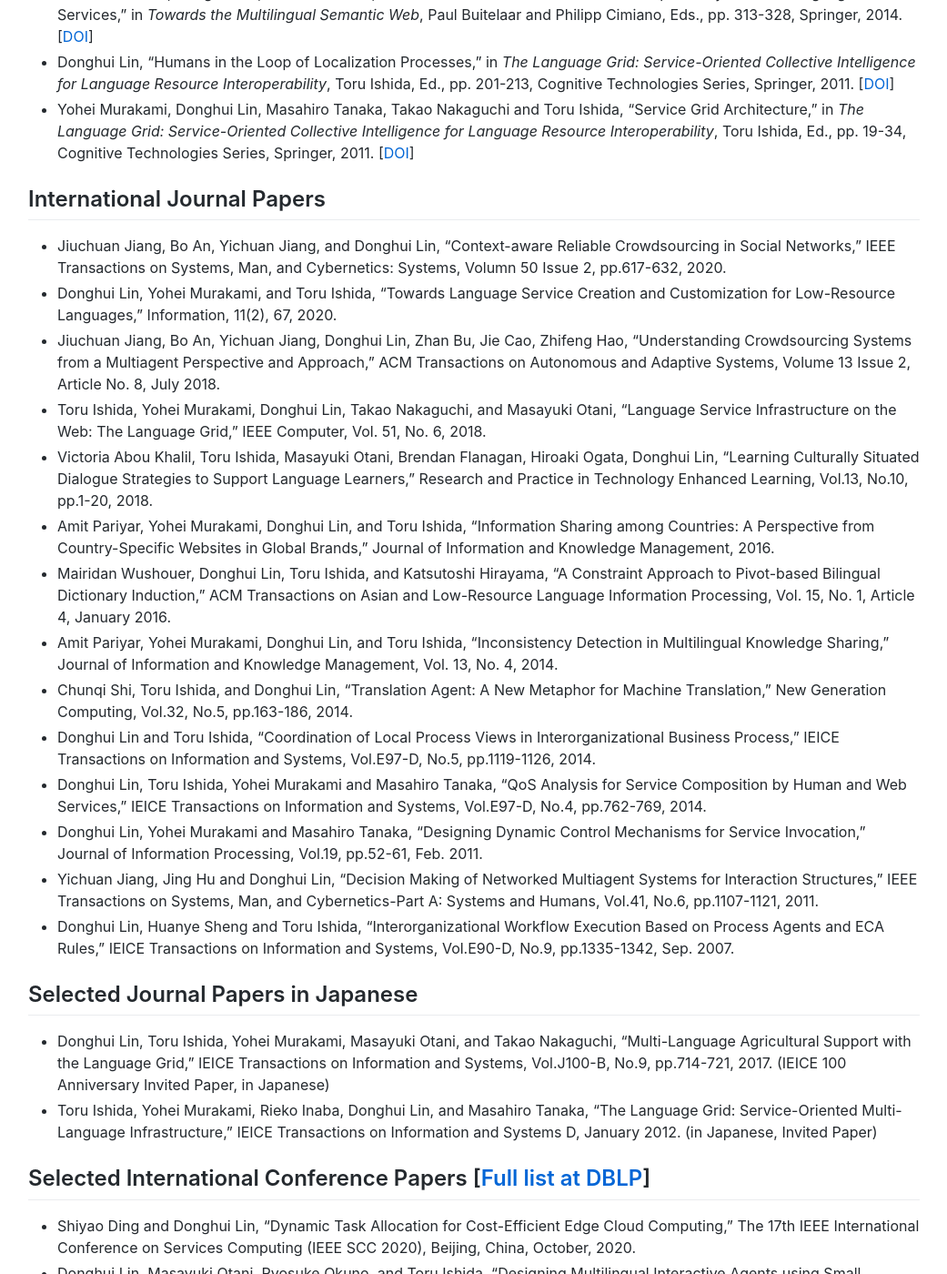
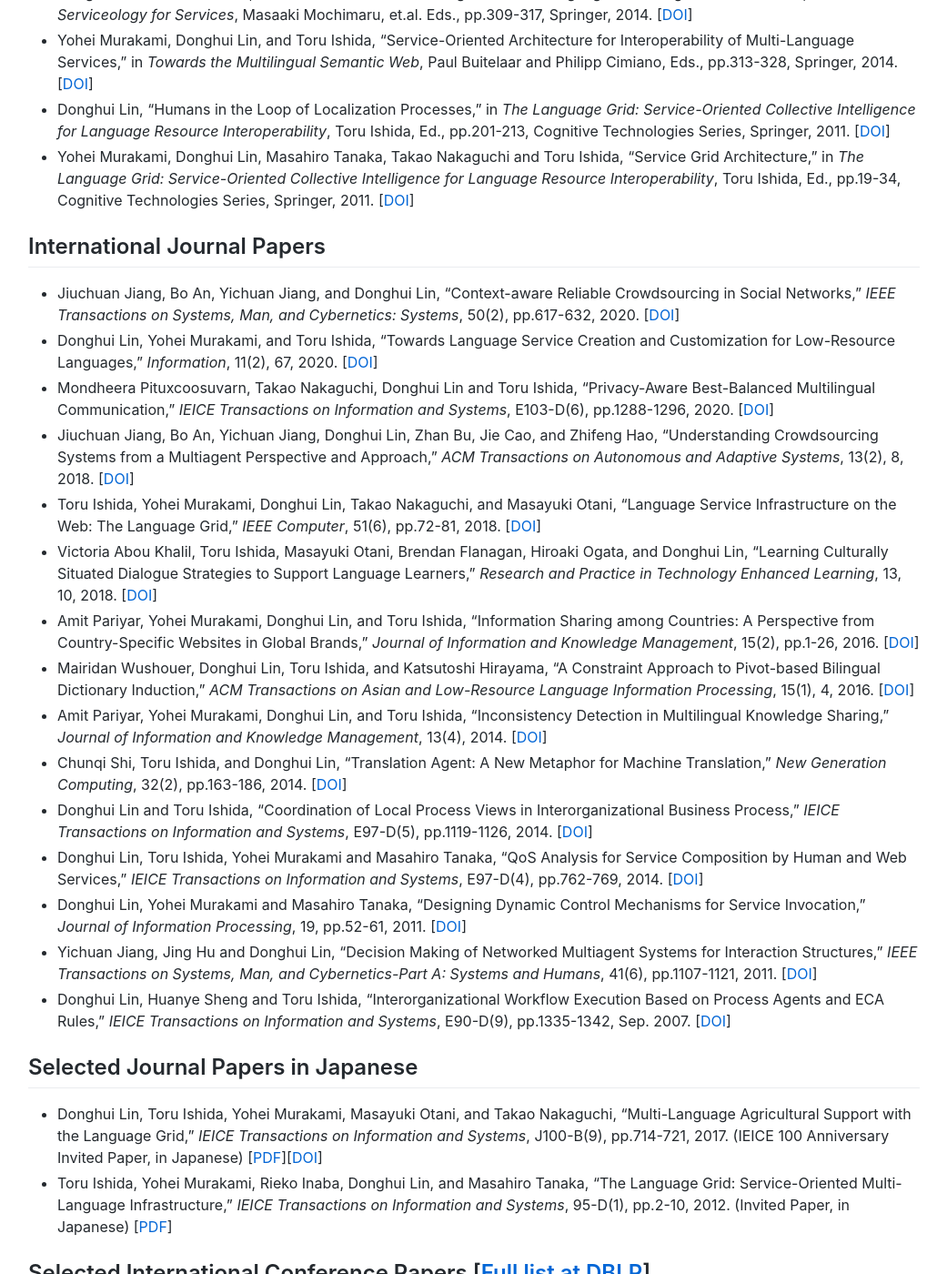
Before and after one commit to lindh/lindh.github.io, a Jekyll site: the page built from index.md, in a window 1280 px wide and 1400 px high, scrolled down 3142 px. Shown: the whole window at 91% size, without its empty margins (119-1160 px from the left). Built offline with Jekyll 4.4.1, drawn with Linux system fonts in a browser that asks for light colours; comment, search, counter and statistics services are not loaded; some of the changed text lies outside the part shown.

Commit message:
Update index.md

```diff
--- a/index.md
+++ b/index.md
@@ -80,34 +80,36 @@
 - Yohei Murakami and Donghui Lin, Eds., _Worldwide Language Service Infrastructure_. Lecture Notes in Artificial Intelligence, 9442, Springer, 2016. ISBN 978-3-319-31467-9. [[DOI](https://doi.org/10.1007/978-3-319-31468-6)]
 
 ## Selected Book Chapters [[Full list at DBLP](https://dblp.uni-trier.de/pers/hd/l/Lin:Donghui)]
-- Donghui Lin, Yohei Murakami and Toru Ishida, "Integrating Internet of Services and Internet of Things from a Multiagent Perspective," in _Massively Multi-Agent Systems II_, Donghui Lin, Toru Ishida, Franco Zambonelli, and Itsuki Noda, Eds., pp. 36-49, Springer, 2019. ISBN 978-3-030-20936-0. [[DOI](https://doi.org/10.1007/978-3-030-20937-7_3)]
-- Donghui Lin, Toru Ishida and Yohei Murakami, "Language Service Design Based on User-Centered QoS," in _Services Computing for Language Resources_, Yohei Murakami, Donghui Lin and Toru Ishida, Eds, pp. 125-137, Springer, 2018. ISBN 978-981-10-7793-7. [[DOI](https://doi.org/10.1007/978-981-10-7793-7_8)]
-- Toru Ishida, Donghui Lin, Masayuki Otani, Shigeo Matsubara, Yohei Murakami, Reiko Hishiyama, Yuu Nakajima, Toshiyuki Takasaki, and Yumiko Mori, "Field-Oriented Service Design: A Multiagent Approach," in _Serviceology for Designing the Future_, Takashi Maeno, et.al. Eds., pp. 451-463, Springer, 2016. [[DOI](https://doi.org/10.1007/978-4-431-55861-3_31)]
-- Donghui Lin, Toru Ishida, and Masayuki Otani, "A Value Co-Creation Model for Multi-Language Knowledge Communication," in _Serviceology for Designing the Future_, Takashi Maeno, et.al. Eds., pp. 435-447, Springer, 2016. [[DOI](https://doi.org/10.1007/978-4-431-55861-3_30)]
-- Donghui Lin and Toru Ishida, "User-Centered Service Design for Multi-Language Knowledge Communication," in _Serviceology for Services_, Masaaki Mochimaru, et.al. Eds., pp. 309-317, Springer, 2014. [[DOI](https://doi.org/10.1007/978-4-431-54816-4_32)]
-- Yohei Murakami, Donghui Lin, and Toru Ishida, "Service-Oriented Architecture for Interoperability of Multi-Language Services," in _Towards the Multilingual Semantic Web_, Paul Buitelaar and Philipp Cimiano, Eds., pp. 313-328, Springer, 2014. [[DOI](https://doi.org/10.1007/978-3-662-43585-4_19)]
-- Donghui Lin, "Humans in the Loop of Localization Processes," in _The Language Grid: Service-Oriented Collective Intelligence for Language Resource Interoperability_, Toru Ishida, Ed., pp. 201-213, Cognitive Technologies Series, Springer, 2011. [[DOI](https://doi.org/10.1007/978-3-642-21178-2_13)]
-- Yohei Murakami, Donghui Lin, Masahiro Tanaka, Takao Nakaguchi and Toru Ishida, "Service Grid Architecture," in _The Language Grid: Service-Oriented Collective Intelligence for Language Resource Interoperability_, Toru Ishida, Ed., pp. 19-34, Cognitive Technologies Series, Springer, 2011. [[DOI](https://doi.org/10.1007/978-3-642-21178-2_2)]
+- Donghui Lin, Yohei Murakami and Toru Ishida, "Integrating Internet of Services and Internet of Things from a Multiagent Perspective," in _Massively Multi-Agent Systems II_, Donghui Lin, Toru Ishida, Franco Zambonelli, and Itsuki Noda, Eds., pp.36-49, Springer, 2019. [[DOI](https://doi.org/10.1007/978-3-030-20937-7_3)]
+- Yohei Murakami, Takao Nakaguchi, Donghui Lin, and Toru Ishida, "Two-Layer Architecture for Distributed Massively Multi-agent Systems," in _Massively Multi-Agent Systems II_, Donghui Lin, Toru Ishida, Franco Zambonelli, and Itsuki Noda, Eds., pp.53-65, Springer, 2019. [[DOI](https://doi.org/10.1007/978-3-030-20937-7_4)]
+- Donghui Lin, Toru Ishida and Yohei Murakami, "Language Service Design Based on User-Centered QoS," in _Services Computing for Language Resources_, Yohei Murakami, Donghui Lin and Toru Ishida, Eds, pp.125-137, Springer, 2018. [[DOI](https://doi.org/10.1007/978-981-10-7793-7_8)]
+- Toru Ishida, Donghui Lin, Masayuki Otani, Shigeo Matsubara, Yohei Murakami, Reiko Hishiyama, Yuu Nakajima, Toshiyuki Takasaki, and Yumiko Mori, "Field-Oriented Service Design: A Multiagent Approach," in _Serviceology for Designing the Future_, Takashi Maeno, et.al. Eds., pp.451-463, Springer, 2016. [[DOI](https://doi.org/10.1007/978-4-431-55861-3_31)]
+- Donghui Lin, Toru Ishida, and Masayuki Otani, "A Value Co-Creation Model for Multi-Language Knowledge Communication," in _Serviceology for Designing the Future_, Takashi Maeno, et.al. Eds., pp.435-447, Springer, 2016. [[DOI](https://doi.org/10.1007/978-4-431-55861-3_30)]
+- Donghui Lin and Toru Ishida, "User-Centered Service Design for Multi-Language Knowledge Communication," in _Serviceology for Services_, Masaaki Mochimaru, et.al. Eds., pp.309-317, Springer, 2014. [[DOI](https://doi.org/10.1007/978-4-431-54816-4_32)]
+- Yohei Murakami, Donghui Lin, and Toru Ishida, "Service-Oriented Architecture for Interoperability of Multi-Language Services," in _Towards the Multilingual Semantic Web_, Paul Buitelaar and Philipp Cimiano, Eds., pp.313-328, Springer, 2014. [[DOI](https://doi.org/10.1007/978-3-662-43585-4_19)]
+- Donghui Lin, "Humans in the Loop of Localization Processes," in _The Language Grid: Service-Oriented Collective Intelligence for Language Resource Interoperability_, Toru Ishida, Ed., pp.201-213, Cognitive Technologies Series, Springer, 2011. [[DOI](https://doi.org/10.1007/978-3-642-21178-2_13)]
+- Yohei Murakami, Donghui Lin, Masahiro Tanaka, Takao Nakaguchi and Toru Ishida, "Service Grid Architecture," in _The Language Grid: Service-Oriented Collective Intelligence for Language Resource Interoperability_, Toru Ishida, Ed., pp.19-34, Cognitive Technologies Series, Springer, 2011. [[DOI](https://doi.org/10.1007/978-3-642-21178-2_2)]
 
 ## International Journal Papers
-- Jiuchuan Jiang, Bo An, Yichuan Jiang, and Donghui Lin, "Context-aware Reliable Crowdsourcing in Social Networks," IEEE Transactions on Systems, Man, and Cybernetics: Systems, Volumn 50 Issue 2, pp.617-632, 2020.
-- Donghui Lin, Yohei Murakami, and Toru Ishida, "Towards Language Service Creation and Customization for Low-Resource Languages," Information, 11(2), 67, 2020.
-- Jiuchuan Jiang, Bo An, Yichuan Jiang, Donghui Lin, Zhan Bu, Jie Cao, Zhifeng Hao, "Understanding Crowdsourcing Systems from a Multiagent Perspective and Approach," ACM Transactions on Autonomous and Adaptive Systems, Volume 13 Issue 2, Article No. 8, July 2018.
-- Toru Ishida, Yohei Murakami, Donghui Lin, Takao Nakaguchi, and Masayuki Otani, "Language Service Infrastructure on the Web: The Language Grid," IEEE Computer, Vol. 51, No. 6, 2018.
-- Victoria Abou Khalil, Toru Ishida, Masayuki Otani, Brendan Flanagan, Hiroaki Ogata, Donghui Lin, “Learning Culturally Situated Dialogue Strategies to Support Language Learners,” Research and Practice in Technology Enhanced Learning, Vol.13, No.10, pp.1-20, 2018.
-- Amit Pariyar, Yohei Murakami, Donghui Lin, and Toru Ishida, "Information Sharing among Countries: A Perspective from Country-Specific Websites in Global Brands," Journal of Information and Knowledge Management, 2016.
-- Mairidan Wushouer, Donghui Lin, Toru Ishida, and Katsutoshi Hirayama, "A Constraint Approach to Pivot-based Bilingual Dictionary Induction," ACM Transactions on Asian and Low-Resource Language Information Processing, Vol. 15, No. 1, Article 4, January 2016.
-- Amit Pariyar, Yohei Murakami, Donghui Lin, and Toru Ishida, "Inconsistency Detection in Multilingual Knowledge Sharing," Journal of Information and Knowledge Management, Vol. 13, No. 4, 2014.
-- Chunqi Shi, Toru Ishida, and Donghui Lin, "Translation Agent: A New Metaphor for Machine Translation," New Generation Computing, Vol.32, No.5, pp.163-186, 2014.
-- Donghui Lin and Toru Ishida, "Coordination of Local Process Views in Interorganizational Business Process," IEICE Transactions on Information and Systems, Vol.E97-D, No.5, pp.1119-1126, 2014.
-- Donghui Lin, Toru Ishida, Yohei Murakami and Masahiro Tanaka, "QoS Analysis for Service Composition by Human and Web Services," IEICE Transactions on Information and Systems, Vol.E97-D, No.4, pp.762-769, 2014.
-- Donghui Lin, Yohei Murakami and Masahiro Tanaka, "Designing Dynamic Control Mechanisms for Service Invocation," Journal of Information Processing, Vol.19, pp.52-61, Feb. 2011.
-- Yichuan Jiang, Jing Hu and Donghui Lin, "Decision Making of Networked Multiagent Systems for Interaction Structures," IEEE Transactions on Systems, Man, and Cybernetics-Part A: Systems and Humans, Vol.41, No.6, pp.1107-1121, 2011.
-- Donghui Lin, Huanye Sheng and Toru Ishida, "Interorganizational Workflow Execution Based on Process Agents and ECA Rules," IEICE Transactions on Information and Systems, Vol.E90-D, No.9, pp.1335-1342, Sep. 2007.
+- Jiuchuan Jiang, Bo An, Yichuan Jiang, and Donghui Lin, "Context-aware Reliable Crowdsourcing in Social Networks," _IEEE Transactions on Systems, Man, and Cybernetics: Systems_, 50(2), pp.617-632, 2020. [[DOI](https://doi.org/10.1109/TSMC.2017.2777447)]
+- Donghui Lin, Yohei Murakami, and Toru Ishida, "Towards Language Service Creation and Customization for Low-Resource Languages," _Information_, 11(2), 67, 2020. [[DOI](https://doi.org/10.3390/info11020067)]
+- Mondheera Pituxcoosuvarn, Takao Nakaguchi, Donghui Lin and Toru Ishida, "Privacy-Aware Best-Balanced Multilingual Communication," _IEICE Transactions on Information and Systems_, E103-D(6), pp.1288-1296, 2020. [[DOI](https://doi.org/10.1587/transinf.2019KBP0008)]
+- Jiuchuan Jiang, Bo An, Yichuan Jiang, Donghui Lin, Zhan Bu, Jie Cao, and Zhifeng Hao, "Understanding Crowdsourcing Systems from a Multiagent Perspective and Approach," _ACM Transactions on Autonomous and Adaptive Systems_, 13(2), 8, 2018. [[DOI](https://doi.org/10.1145/3226028)]
+- Toru Ishida, Yohei Murakami, Donghui Lin, Takao Nakaguchi, and Masayuki Otani, "Language Service Infrastructure on the Web: The Language Grid," _IEEE Computer_, 51(6), pp.72-81, 2018. [[DOI](https://doi.org/10.1109/MC.2018.2701643)]
+- Victoria Abou Khalil, Toru Ishida, Masayuki Otani, Brendan Flanagan, Hiroaki Ogata, and Donghui Lin, “Learning Culturally Situated Dialogue Strategies to Support Language Learners,” _Research and Practice in Technology Enhanced Learning_, 13, 10, 2018. [[DOI](https://doi.org/10.1186/s41039-018-0076-x)]
+- Amit Pariyar, Yohei Murakami, Donghui Lin, and Toru Ishida, "Information Sharing among Countries: A Perspective from Country-Specific Websites in Global Brands," _Journal of Information and Knowledge Management_, 15(2), pp.1-26, 2016. [[DOI](https://doi.org/10.1142/S0219649216500131)]
+- Mairidan Wushouer, Donghui Lin, Toru Ishida, and Katsutoshi Hirayama, "A Constraint Approach to Pivot-based Bilingual Dictionary Induction," _ACM Transactions on Asian and Low-Resource Language Information Processing_, 15(1), 4, 2016. [[DOI](https://doi.org/10.1145/2723144)]
+- Amit Pariyar, Yohei Murakami, Donghui Lin, and Toru Ishida, "Inconsistency Detection in Multilingual Knowledge Sharing," _Journal of Information and Knowledge Management_, 13(4), 2014. [[DOI](https://doi.org/10.1142/S0219649214500336)]
+- Chunqi Shi, Toru Ishida, and Donghui Lin, "Translation Agent: A New Metaphor for Machine Translation," _New Generation Computing_, 32(2), pp.163-186, 2014. [[DOI](https://doi.org/10.1007/s00354-014-0204-0)]
+- Donghui Lin and Toru Ishida, "Coordination of Local Process Views in Interorganizational Business Process," _IEICE Transactions on Information and Systems_, E97-D(5), pp.1119-1126, 2014. [[DOI](https://doi.org/10.1587/transinf.E97.D.1119)]
+- Donghui Lin, Toru Ishida, Yohei Murakami and Masahiro Tanaka, "QoS Analysis for Service Composition by Human and Web Services," _IEICE Transactions on Information and Systems_, E97-D(4), pp.762-769, 2014. [[DOI](https://doi.org/10.1587/transinf.E97.D.762)]
+- Donghui Lin, Yohei Murakami and Masahiro Tanaka, "Designing Dynamic Control Mechanisms for Service Invocation," _Journal of Information Processing_, 19, pp.52-61, 2011. [[DOI](https://doi.org/10.2197/ipsjjip.19.52)]
+- Yichuan Jiang, Jing Hu and Donghui Lin, "Decision Making of Networked Multiagent Systems for Interaction Structures," _IEEE Transactions on Systems, Man, and Cybernetics-Part A: Systems and Humans_, 41(6), pp.1107-1121, 2011. [[DOI](https://doi.org/10.1109/TSMCA.2011.2114343)]
+- Donghui Lin, Huanye Sheng and Toru Ishida, "Interorganizational Workflow Execution Based on Process Agents and ECA Rules," _IEICE Transactions on Information and Systems_, E90-D(9), pp.1335-1342, Sep. 2007. [[DOI](https://doi.org/10.1093/ietisy/e90-d.9.1335)]
 
 ## Selected Journal Papers in Japanese
-- Donghui Lin, Toru Ishida, Yohei Murakami, Masayuki Otani, and Takao Nakaguchi, "Multi-Language Agricultural Support with the Language Grid," IEICE Transactions on Information and Systems, Vol.J100-B, No.9, pp.714-721, 2017. (IEICE 100 Anniversary Invited Paper, in Japanese)
-- Toru Ishida, Yohei Murakami, Rieko Inaba, Donghui Lin, and Masahiro Tanaka, "The Language Grid: Service-Oriented Multi-Language Infrastructure," IEICE Transactions on Information and Systems D, January 2012. (in Japanese, Invited Paper)
+- Donghui Lin, Toru Ishida, Yohei Murakami, Masayuki Otani, and Takao Nakaguchi, "Multi-Language Agricultural Support with the Language Grid," _IEICE Transactions on Information and Systems_, J100-B(9), pp.714-721, 2017. (IEICE 100 Anniversary Invited Paper, in Japanese) [[PDF](./files/j100-b_9_714.pdf)][[DOI](https://doi.org/10.14923/transcomj.2016SHI0008)]
+- Toru Ishida, Yohei Murakami, Rieko Inaba, Donghui Lin, and Masahiro Tanaka, "The Language Grid: Service-Oriented Multi-Language Infrastructure," _IEICE Transactions on Information and Systems_, 95-D(1), pp.2-10, 2012. (Invited Paper, in Japanese) [[PDF](./files/j95-d_1_2.pdf)]
 
 ## Selected International Conference Papers [[Full list at DBLP](https://dblp.uni-trier.de/pers/hd/l/Lin:Donghui)]
 - Shiyao Ding and Donghui Lin, "Dynamic Task Allocation for Cost-Efficient Edge Cloud Computing," The 17th IEEE International Conference on Services Computing (IEEE SCC 2020), Beijing, China, October, 2020.
```
